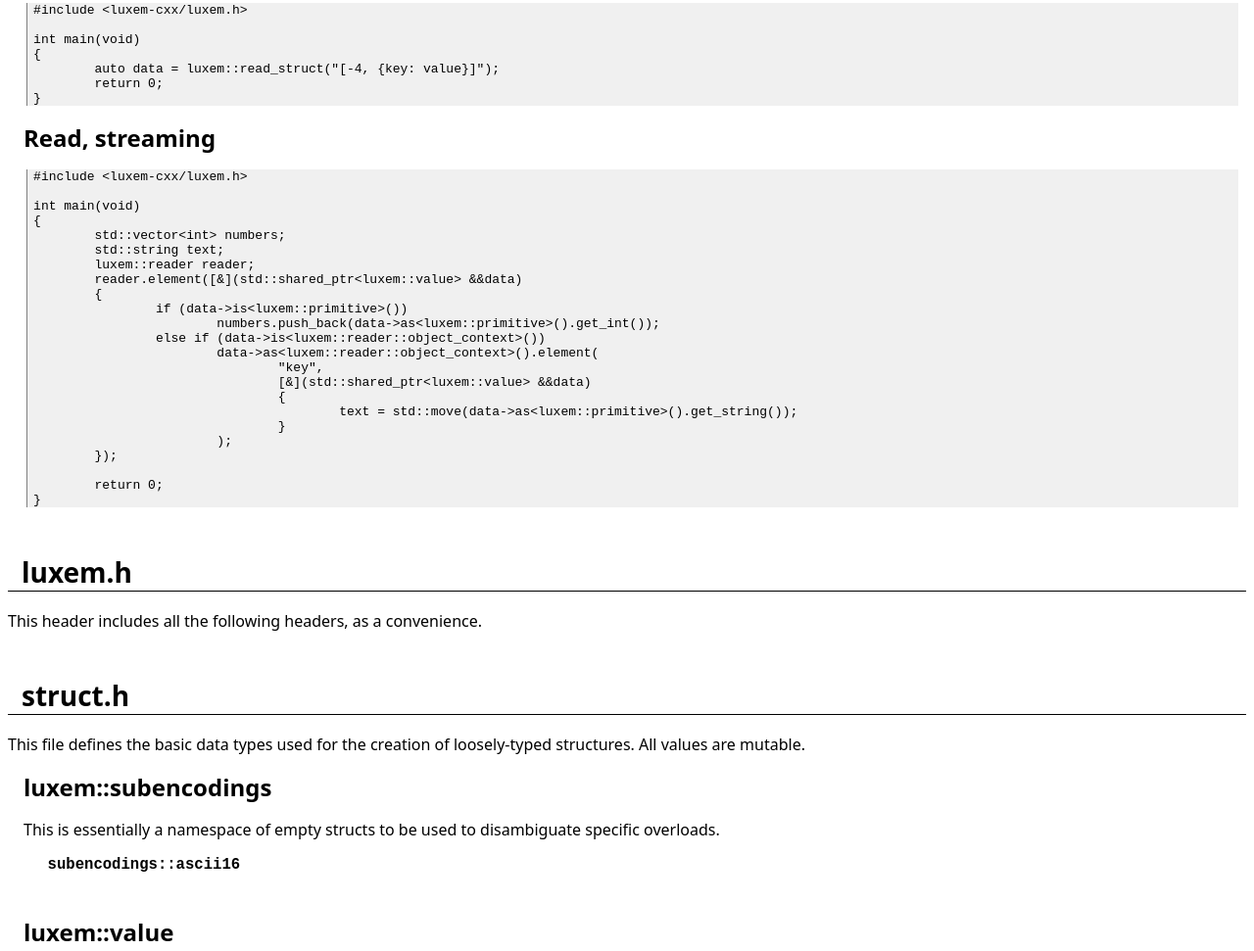
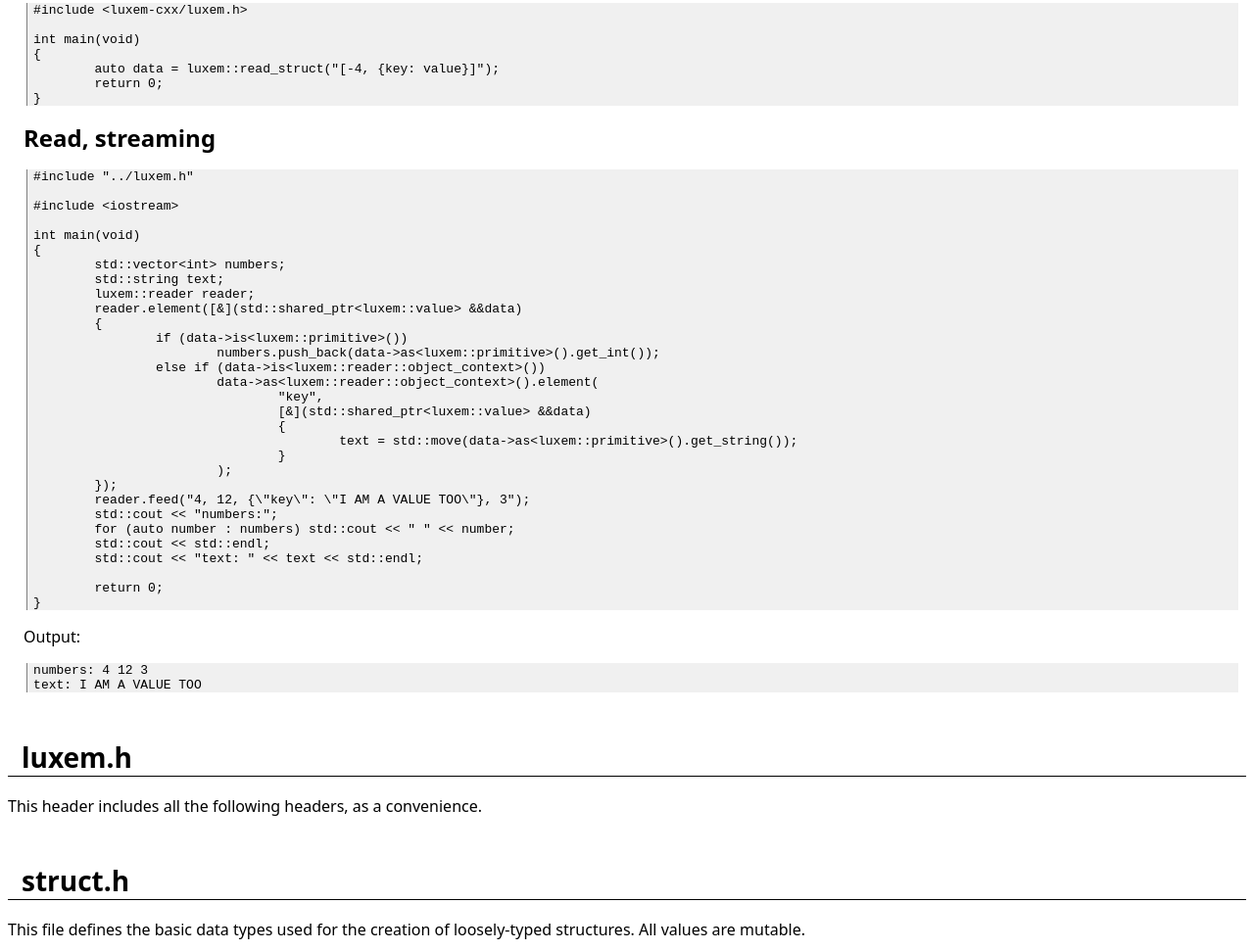
Before and after one commit to Rendaw/luxem-cxx, a plain HTML site: page index.html in a window 1280 px wide. Shown: the part 2042-3013 px from the top of the page at 98% size. Drawn offline with Linux system fonts and the light colour scheme.

Commit message:
Modified example6 to handle input, display output

```diff
--- a/index.html
+++ b/index.html
@@ -157,7 +157,9 @@ int main(void)
 	</div>
 	<div class="class">
 		<h1>Read, streaming</h1>
-		<pre>#include &lt;luxem-cxx/luxem.h&gt;
+		<pre>#include "../luxem.h"
+
+#include &lt;iostream&gt;
 
 int main(void)
 {
@@ -177,9 +179,17 @@ int main(void)
 				}
 			);
 	});
+	reader.feed("4, 12, {\"key\": \"I AM A VALUE TOO\"}, 3");
+	std::cout &lt;&lt; "numbers:";
+	for (auto number : numbers) std::cout &lt;&lt; " " &lt;&lt; number;
+	std::cout &lt;&lt; std::endl;
+	std::cout &lt;&lt; "text: " &lt;&lt; text &lt;&lt; std::endl;
 
 	return 0;
 }</pre>
+		<p>Output:</p>
+		<pre>numbers: 4 12 3
+text: I AM A VALUE TOO</pre>
 	</div>
 </div>
 
```
Also changed, not shown: 1 other file.
